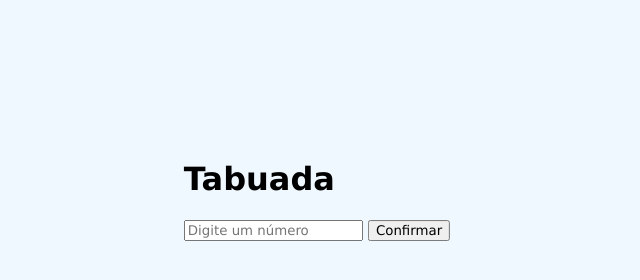
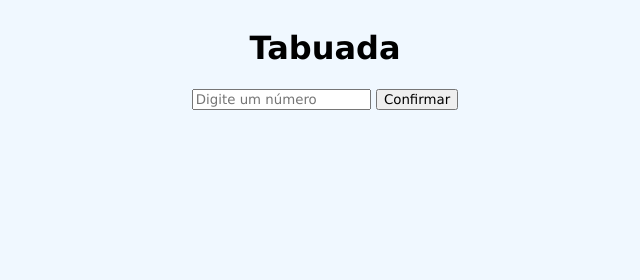
Before and after one commit to GabeOP/Tabuada, a plain HTML site: page index.html in a window 1280 px wide. Shown: the whole page, without its empty margins (323-963 px from the left). Drawn offline with Linux system fonts and the light colour scheme.

Commit message:
atualizado

```diff
--- a/index.html
+++ b/index.html
@@ -11,8 +11,10 @@
 
     <div class="container">
         <h1>Tabuada</h1>
-        <input type="number" id="number" placeholder="Digite um número">
-        <input type="button" value="Confirmar" id="btn">
+        <div>
+            <input type="number" id="number" placeholder="Digite um número">
+            <input type="button" value="Confirmar" id="btn">
+        </div>
         <div style="display: flex; margin-top: 20px; gap:30px">
             <div id="multiplicacao"></div>
             <div id="divisao"></div>
--- a/style.css
+++ b/style.css
@@ -6,10 +6,10 @@ body{
     width: 100%;
 }
 .container{
-    position: absolute;
-    top: 25%;
-    left: 50%;
-    transform: translate(-50%, -50%);
+    display: flex;
+    flex-direction: column;
+    align-items: center;
+    justify-content: center;
     min-width: max-content;
 }
 #divisao, #multiplicacao, #expoente{
```
